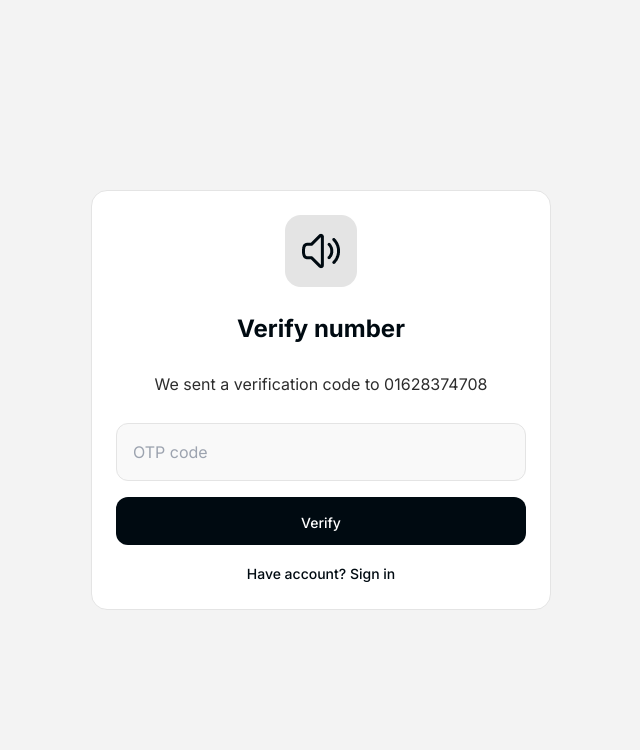
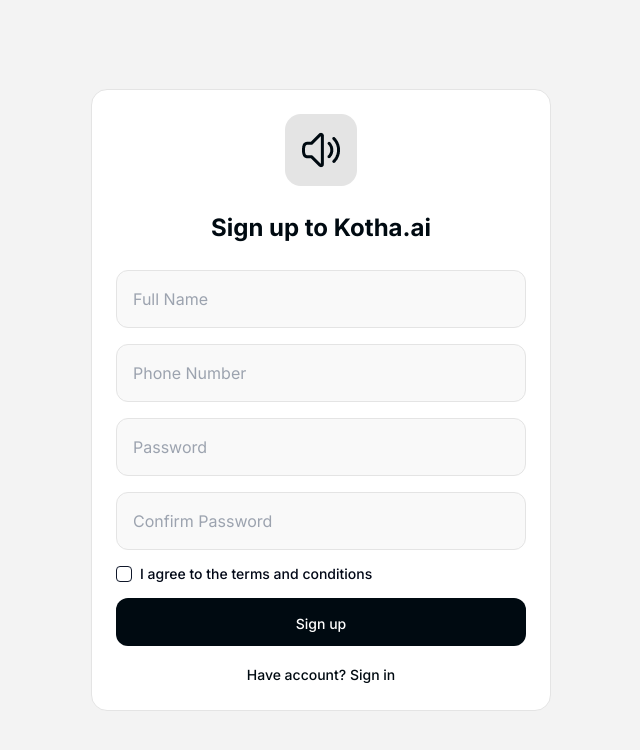
Before and after one commit to Hasibul-99/kotha-ai, a Next.js app: page /signup in a window 1280 px wide. Shown: the top 750 px of the page, without its empty margins (319-959 px from the left). Built offline with nearby package versions, Linux system fonts and the light colour scheme.

Commit message:
update content

```diff
--- a/app/(auth)/signin/page.js
+++ b/app/(auth)/signin/page.js
@@ -1,5 +1,6 @@
 'use client'
 
+import {Checkbox} from '@/components/ui/checkbox'
 import Link from 'next/link'
 import {useForm} from 'react-hook-form'
 
@@ -13,7 +14,7 @@
   const onSubmit = (data) => console.log(data)
 
   return (
-    <div className='bg-white gap-6 mx-5 w-full md:w-[460px] border border-[#E4E4E4] rounded-[16px] p-[24px] flex flex-col items-center'>
+    <div className='bg-white gap-6 md:mx-5 w-full md:w-[460px] border border-[#E4E4E4] rounded-[16px] p-[24px] flex flex-col items-center'>
       <img
         src='/assets/images/Frame 4.png'
         className='mx-auto md:w-[72px] md:h-[72px]'
@@ -22,7 +23,7 @@
         Sign in to Kotha.ai
       </div>
 
-      <div className='w-[410px]'>
+      <div className='w-[330px] md:w-[410px]'>
         <form
           autocomplete='off'
           onSubmit={handleSubmit(onSubmit)}
@@ -53,7 +54,7 @@
           </div>
 
           <div className='flex flex-row justify-between items-start p-0 gap-[16px] w-full'>
-            <div className='form-group'>
+            {/* <div className='form-group'>
               <label
                 htmlFor='remember'
                 className='font-medium text-[14px] leading-[140%] text-[#000A11]'
@@ -61,6 +62,20 @@
                 <input type='checkbox' id='remember' /> &nbsp; Remember me
               </label>
               {errors.remember && <p>{errors.remember.message}</p>}
+            </div> */}
+            <div className='flex items-center space-x-2'>
+              <Checkbox
+                id='remember'
+                {...register('remember', {
+                  required: 'You must agree to the terms',
+                })}
+              />
+              <label
+                htmlFor='remember'
+                className='text-sm font-medium leading-none peer-disabled:cursor-not-allowed peer-disabled:opacity-70'
+              >
+                Remember me
+              </label>
             </div>
 
             <div>
--- a/app/(auth)/signup/page.js
+++ b/app/(auth)/signup/page.js
@@ -1,5 +1,6 @@
 'use client'
 
+import {Checkbox} from '@/components/ui/checkbox'
 import Link from 'next/link'
 import {useState} from 'react'
 import {useForm} from 'react-hook-form'
@@ -11,12 +12,15 @@
     formState: {errors},
   } = useForm()
 
-  const [showVerifyNumber, setShowVerifyNumber] = useState(true)
+  const [showVerifyNumber, setShowVerifyNumber] = useState(false)
 
-  const onSubmit = (data) => console.log(data)
+  const onSubmit = (data) => {
+    setShowVerifyNumber(true)
+    console.log(data)
+  }
 
   return (
-    <div className='bg-white gap-6 mx-5 w-full md:w-[460px] border border-[#E4E4E4] rounded-[16px] p-[24px] flex flex-col items-center'>
+    <div className='bg-white gap-6 md:mx-5 w-full md:w-[460px] border border-[#E4E4E4] rounded-[16px] p-[24px] flex flex-col items-center'>
       <img
         src='/assets/images/Frame 4.png'
         className='mx-auto md:w-[72px] md:h-[72px]'
@@ -31,7 +35,7 @@
             We sent a verification code to 01628374708
           </div>
 
-          <div className='w-[410px]'>
+          <div className='w-[330px] md:w-[410px]'>
             <form
               autocomplete='off'
               onSubmit={handleSubmit(onSubmit)}
@@ -73,7 +77,7 @@
             Sign up to Kotha.ai
           </div>
 
-          <div className='w-[410px]'>
+          <div className='w-[330px] md:w-[410px]'>
             <form
               autocomplete='off'
               onSubmit={handleSubmit(onSubmit)}
@@ -128,7 +132,7 @@
               </div>
 
               <div className='flex flex-row justify-between items-start p-0 gap-[16px] w-full'>
-                <div className='form-group'>
+                {/* <div className='form-group'>
                   <label htmlFor='agreeTerms'>
                     <input
                       type='checkbox'
@@ -140,6 +144,20 @@
                     I agree to the terms and conditions
                   </label>
                   {errors.agreeTerms && <p>{errors.agreeTerms.message}</p>}
+                </div> */}
+                <div className='flex items-center space-x-2'>
+                  <Checkbox
+                    id='agreeTerms'
+                    {...register('agreeTerms', {
+                      required: 'You must agree to the terms',
+                    })}
+                  />
+                  <label
+                    htmlFor='agreeTerms'
+                    className='text-sm font-medium leading-none peer-disabled:cursor-not-allowed peer-disabled:opacity-70'
+                  >
+                    I agree to the terms and conditions
+                  </label>
                 </div>
               </div>
 
--- /dev/null
+++ b/components/ui/checkbox.jsx
@@ -0,0 +1,24 @@
+"use client"
+
+import * as React from "react"
+import * as CheckboxPrimitive from "@radix-ui/react-checkbox"
+import { Check } from "lucide-react"
+
+import { cn } from "@/lib/utils"
+
+const Checkbox = React.forwardRef(({ className, ...props }, ref) => (
+  <CheckboxPrimitive.Root
+    ref={ref}
+    className={cn(
+      "peer h-4 w-4 shrink-0 rounded-sm border border-primary ring-offset-background focus-visible:outline-none focus-visible:ring-2 focus-visible:ring-ring focus-visible:ring-offset-2 disabled:cursor-not-allowed disabled:opacity-50 data-[state=checked]:bg-primary data-[state=checked]:text-primary-foreground",
+      className
+    )}
+    {...props}>
+    <CheckboxPrimitive.Indicator className={cn("flex items-center justify-center text-current")}>
+      <Check className="h-4 w-4" />
+    </CheckboxPrimitive.Indicator>
+  </CheckboxPrimitive.Root>
+))
+Checkbox.displayName = CheckboxPrimitive.Root.displayName
+
+export { Checkbox }
--- a/package.json
+++ b/package.json
@@ -9,6 +9,7 @@
     "lint": "next lint"
   },
   "dependencies": {
+    "@radix-ui/react-checkbox": "^1.1.1",
     "@radix-ui/react-dialog": "^1.1.1",
     "@radix-ui/react-scroll-area": "^1.1.0",
     "@radix-ui/react-select": "^2.1.1",
```
Also changed, not shown: 1 other file (tests, documents, lock files or other folders).
